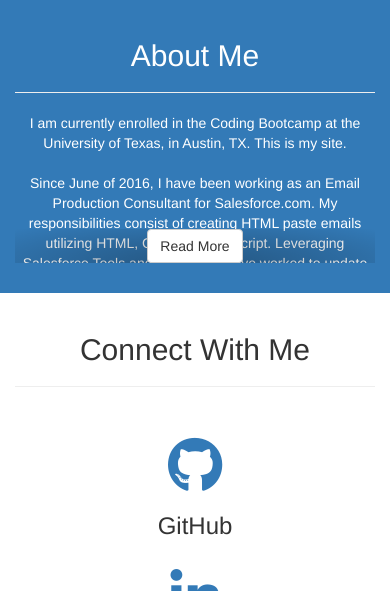
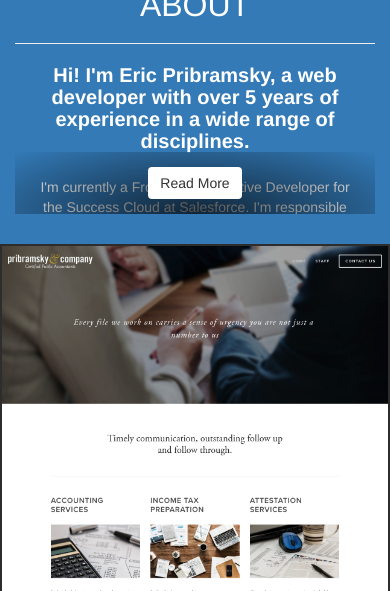
Before and after one commit to epribs/bootstrap_portfolio, a PHP site: page / in a window 390 px wide. Shown: the part 392-983 px from the top of the page. Run offline with PHP 8.4, Linux system fonts and the light colour scheme; some libraries are stand-ins or nearby versions.

Commit message:
updated portfolio, added screenshots, styles, and moved js out

```diff
--- a/assets/css/styles.css
+++ b/assets/css/styles.css
@@ -32,15 +49,33 @@ header .header-content .header-content-inner hr {
 header .header-content .header-content-inner p {
   font-weight: 400;
   color: rgba(255, 255, 255, 0.9);
-  font-size: 16px;
+  font-size: 24px;
   margin-bottom: 50px;
+}
+header .header-content .header-content-inner p em {
+  font-style: italic;
+  font-size:20px;
 }
 .section-heading {
   margin-top: 40px;
 }
+h2 {
+  font-weight:400;
+  text-transform: uppercase;
+  margin-top: 0;
+  margin-bottom: 0;
+  font-size: 32px;
+}
 .social-box {
   max-width: 400px;
   margin: 30px auto;
+}
+.social-box h3 {
+  font-weight: 200;
+  text-transform: lowercase;
+  margin-top: 0;
+  margin-bottom: 0;
+  font-size: 28px;
 }
 .social-box a {
   text-decoration: none;
@@ -53,19 +88,37 @@ header .header-content .header-content-inner p {
 	margin-bottom: 30px;
 }
 
+.aboutMe h4 {
+  font-weight:600;
+  margin-top: 0;
+  margin-bottom: 0;
+  padding: 0 25px;
+  font-size: 20px;
+}
+
+.aboutMe p {
+  padding: 25px;
+}
+
 .readMore {
 	position: absolute;
 	bottom: 0;
 	left: 0;
-	width: 100%;
+  width: 100%;
 	text-align: center;
 	margin:0;
-	padding: 0;
-	background-image: radial-gradient(center bottom, ellipse cover, rgba(0,0,0,0.3), transparent);
-	background-image: -o-radial-gradient(center bottom, ellipse cover, rgba(0,0,0,0.3), transparent);
-	background-image: -ms-radial-gradient(center bottom, ellipse cover, rgba(0,0,0,0.3), transparent);
-	background-image: -moz-radial-gradient(center bottom, ellipse cover, rgba(0,0,0,0.3), transparent);
-	background-image: -webkit-radial-gradient(center bottom, ellipse cover, rgba(0,0,0,0.3), transparent);
+  padding: 15px !important;
+  overflow: visible;
+	background-image: radial-gradient(center bottom, ellipse cover, rgba(0,0,0,0.7), transparent);
+	background-image: -o-radial-gradient(center bottom, ellipse cover, rgba(0,0,0,0.7), transparent);
+	background-image: -ms-radial-gradient(center bottom, ellipse cover, rgba(0,0,0,0.7), transparent);
+	background-image: -moz-radial-gradient(center bottom, ellipse cover, rgba(0,0,0,0.7), transparent);
+	background-image: -webkit-radial-gradient(center bottom, ellipse cover, rgba(0,0,0,0.7), transparent);
+}
+.readMore .btn {
+  border: rgba(0, 140, 186, 0.9);
+  border-radius: 4px;
+
 }
 .bg-dark {
   background-color: rgba(0,0,0,0.4);
@@ -108,16 +162,32 @@ header .header-content .header-content-inner p {
 .portfolio-box .portfolio-box-caption .portfolio-box-caption-content .project-category {
   text-transform: uppercase;
   font-weight: 600;
-  font-size: 14px;
+  font-size: 18px;
+}
+.portfolio-box-caption-content .text-faded {
+  font-style: italic;
+  font-weight: 100 !important;
+  font-size: 14px !important;
+  line-height: 1.2em;
+  text-transform: lowercase !important;
+  padding-bottom: 5px;
 }
 .portfolio-box .portfolio-box-caption .portfolio-box-caption-content .project-name {
-  font-size: 18px;
+  font-size: 24px;
 }
 .portfolio-box:hover .portfolio-box-caption {
   opacity: 1;
 }
 .portfolio-box:focus {
   outline: none;
+}
+.portfolio-box img {
+width: 100%;
+height: 350px;
+overflow: hidden;
+object-fit: cover;
+object-position: top left;
+border: rgba(0,0,0,0.7) 2px solid;
 }
 .no-gutter > [class*='col-'] {
   padding-right: 0;
--- /dev/null
+++ b/assets/js/script.js
@@ -0,0 +1,35 @@
+function readMore() {
+
+var $el, $ps, $up, totalHeight;
+    $(".aboutMe .btn").on("click",function() {
+
+      totalHeight = 0
+
+      $el = $(this);
+      $p  = $el.parent();
+      $up = $p.parent();
+      $ps = $up.find("p:not('.readMore')");
+
+      // measure how tall inside should be by adding together heights of all inside paragraphs (except read-more paragraph)
+      $ps.each(function() {
+        totalHeight += $(this).outerHeight();
+      });
+
+      $up
+        .css({
+          // Set height to prevent instant jumpdown when max height is removed
+          "min-height": 850,
+          "max-height": 890
+        })
+        .animate({
+          "height": totalHeight
+        });
+
+      // fade out read-more
+      $p.fadeOut();
+
+      // prevent jump-down
+      return false;
+
+    });
+  }
--- a/index.html
+++ b/index.html
@@ -25,9 +25,7 @@
       <script src="https://oss.maxcdn.com/respond/1.4.2/respond.min.js"></script>
     <![endif]-->
 
-		<link href="assets/css/styles.css" rel="stylesheet">
-
-
+	<link href="assets/css/styles.css" rel="stylesheet">
 
 	</head>
 	<body id="#page-top">
@@ -46,6 +44,7 @@
 		    <div class="collapse navbar-collapse" id="bs-example-navbar-collapse-1">
 
 		      <ul class="nav navbar-nav navbar-right">
+                <li><a href="#page-top">Home</a></li>
 		        <li><a href="#about">About</a></li>
 		        <li><a href="#portfolio">Portfolio</a></li>
 		        <li><a href="#contact">Contact</a></li>
@@ -57,10 +56,15 @@
 		<header class="transparent">
         <div class="header-content">
             <div class="header-content-inner">
-                <h1 id="homeHeading">Welcome!</h1>
-                <hr>
-                <p>Thank you for visiting my website.</p>
-                <a href="#about" class="btn btn-primary btn-xl page-scroll">Learn About Me</a>
+                <div class="header-left">
+                    <h1>Eric Pribramsky</h1>
+                    <h3>Front End Developer</h3>
+                </div>
+                <div class="header-right">
+                    <p id="homeHeading">...And idle hands build nothing that you can call your own.<br/>
+                        <em>-Levi The Poet</em>
+                    </p>
+                </div>
             </div>
         </div>
     </header>
@@ -69,55 +73,26 @@
         <div class="container">
             <div class="row">
                 <div class="col-lg-8 col-lg-offset-2 text-center">
-                    <h2 class="section-heading">About Me</h2>
+                    <h2 class="section-heading">About</h2>
                     <hr class="light">
                     <div class="aboutMe">
-                    <p class="text-faded">I am currently enrolled in the Coding Bootcamp at the University of Texas, in Austin, TX. This is my site.<br><br>
+                        <h4>Hi! I'm Eric Pribramsky, a web developer with over 5 years of experience in a wide range of disciplines.</h4>
+                        <p class="text-faded">
+                        I'm currently a Front End Interactive Developer for the Success Cloud at Salesforce. I'm responsible for working within the team to develop, code, launch, and maintain complex email and landing page campaigns. I code responsive emails and landing pages using HTML, CSS, Javascript, jQuery, and Ampscript. Also, I leverage the Salesforce Marketing Cloud tools to build highly dynamic and data-driven campaigns.<br><br>
 
-										Since June of 2016, I have been working as an Email Production Consultant for Salesforce.com. My responsibilities consist of creating HTML paste emails utilizing HTML, CSS, and Ampscript. Leveraging Salesforce Tools and Systems, I have worked to update content and script email personalization.<br><br>
+                        Before that, I consulted for the Customer Services Group within Salesforce as an Email Production Consultant. Clients I worked with include Best Buy, Limited Brands, Speedway, Michelin and BFGoodrich, UnitedHealthcare, and many others. My responsibilities consisted of creating HTML paste emails utilizing HTML, CSS - both inline and separate style sheets, and Ampscript. During this time, I was able to learn many of the Automation and Data tools within the Marketing Cloud to update content and script email personalization.<br><br>
 
-										Before joining Salesforce.com, I worked at FTD. I started as a Web Operations Coordinator, working with the IT and marketing teams to implement website changes. After 8 months, I was promoted to Marketing Associate.<br><br>
+                        Before joining Salesforce, I worked at FTD. I started as a Web Operations Coordinator, working with the IT and marketing teams to implement website changes. The company utilized a custom CMS to control the display of the site, as well as the pricing, discounts, and promoted arrangements. <br/><br/>
 
-										I graduated from West Virginia University with a Master of Science degree in Integrated Marketing Communications. I spent my time analyzing different company campaigns, building proposals, researching demographics, and calculating the effectiveness of current campaigns. I have studied the inner workings of marketing from all different aspects and know what it takes to pull off highly effective campaign; from customer experiences to social media.</p>
-										<p class="readMore"><a href="#" class="btn btn-default ">Read More</a></p></div>
+                        After 8 months, I was promoted to Marketing Associate where I developed my marketing skills for content and email promotion. I managed the planning, vision, and execution of the partnership email program. Partners included major airline carriers and hotel brands. I was responsible for building reports using Adobe Ominiture and SAP Business Objects. Then presenting my findings to my manager and higher level executives. I was also the liaison between the partnership marketing team and creative teams. I helped coordinate the design and implementation of assets on the main website, and partner portals. <br><br>
+
+                        Most recently, I completed a 24-week full stack coding bootcamp through the University of Texas. The classed covered much of the MERN stack, as well as bootstrap, Laravel, MySQL, Heroku, javascript testing, and security and session storage. In 2013, I graduated from West Virginia University with a Master of Science degree in Integrated Marketing Communications. I spent my time analyzing different company campaigns, building proposals, researching demographics, and calculating the effectiveness of current campaigns. I studied the inner workings of a marketing plan from all different aspects and know what it takes to pull off highly effective campaign; from customer experiences to social media.<br><br>
+
+                        In my freetime, I mentor underprivileged youth, and always look for ways to share my talents with others. I have a dog named, Fiona, and loves to be outside playing fetch. I am also an avid hockey player and enjoy mountain biking any chance I get.
+                        </p>
+
+                    <p class="readMore"><a href="javascript:void(0)" class="btn btn-default" onclick="readMore()">Read More</a></p></div>
                 </div>
-            </div>
-        </div>
-    </section>
-
-     <section id="social">
-        <div class="container">
-            <div class="row">
-                <div class="col-lg-12 text-center">
-                    <h2 class="section-heading">Connect With Me</h2>
-                    <hr class="primary">
-                </div>
-            </div>
-        </div>
-        <div class="container">
-            <div class="row">
-                <div class="col-lg-4 col-md-4 text-center">
-                    <div class="social-box">
-                    		<a href="https://github.com/epribs" target="_blank">
-                        <i class="fa fa-4x fa-github text-primary sr-icons"></i>
-                        <h3>GitHub</h3></a>
-                    </div>
-                </div>
-                <div class="col-lg-4 col-md-4 text-center">
-                    <div class="social-box">
-                    		<a href="https://www.linkedin.com/in/epribs" target="_blank">
-                        <i class="fa fa-4x fa-linkedin text-primary sr-icons"></i>
-                        <h3>LinkedIn</h3></a>
-                    </div>
-                </div>
-                <div class="col-lg-4 col-md-4 text-center">
-                    <div class="social-box">
-                    	<a href="http://stackoverflow.com/users/6088475/eric-p?tab=profile" target="_blank">
-                        <i class="fa fa-4x fa-stack-overflow text-primary sr-icons"></i>
-                        <h3>Stack Overflow</h3></a>
-                    </div>
-                </div>
-
             </div>
         </div>
     </section>
@@ -126,76 +101,80 @@
         <div class="container-fluid">
             <div class="row no-gutter popup-gallery">
                 <div class="col-lg-4 col-sm-6">
-                    <a href="#" class="portfolio-box">
+                    <a href="https://vanilla-sprout-pnxy.squarespace.com/" target="_blank" class="portfolio-box">
 
-                        <img src="assets/img/portfolio/thumb1.jpg" class="img-responsive" alt="">
+                        <img src="assets/img/portfolio/pcpa_thumb.png" class="img-responsive" alt="Pribramsky & Co. CPA">
                         <div class="portfolio-box-caption">
                             <div class="portfolio-box-caption-content">
-                                <!-- <div class="project-category text-faded">
-                                    JavaScript
-                                </div> -->
+
                                 <div class="project-name">
-                                    Hangman
+                                    Pribramsky & Co., CPA
+                                </div>
+                                <div class="project-category text-faded">
+                                        Squarespace, Custom HTML/CSS, Content Management
+                                    </div>
+                            </div>
+                        </div>
+                    </a>
+                </div>
+                <div class="col-lg-4 col-sm-6">
+                    <a href="https://getnastyfit.com/" class="portfolio-box">
+                        <img src="assets/img/portfolio/gnf_thumb.png" class="img-responsive" alt="Get Nasty Fit">
+                        <div class="portfolio-box-caption">
+                            <div class="portfolio-box-caption-content">
+
+                                <div class="project-name">
+                                    Get Nasty Fit with Jen
+                                </div>
+                                <div class="project-category text-faded">
+                                        Wordpress, custom theme, design, content management
                                 </div>
                             </div>
                         </div>
                     </a>
                 </div>
                 <div class="col-lg-4 col-sm-6">
-                    <a href="#" class="portfolio-box">
-                        <img src="assets/img/portfolio/thumb2.jpg" class="img-responsive" alt="">
+                    <a href="https://www.playmorebaseball.com/" target="_blank" class="portfolio-box">
+                        <img src="assets/img/portfolio/pmb_thumb.png" class="img-responsive" alt="Playmore Baseball">
                         <div class="portfolio-box-caption">
                             <div class="portfolio-box-caption-content">
-                                <!-- <div class="project-category text-faded">
-                                    Category
-                                </div> -->
                                 <div class="project-name">
-                                    RPG Game
+                                    Playmore Baseball
+                                </div>
+                                <div class="project-category text-faded">
+                                    Wordpress, custom theme, design, content management
                                 </div>
                             </div>
                         </div>
                     </a>
                 </div>
                 <div class="col-lg-4 col-sm-6">
-                    <a href="#" class="portfolio-box">
-                        <img src="assets/img/portfolio/thumb3.jpg" class="img-responsive" alt="">
+                    <a href="https://sheltered-shelf-94380.herokuapp.com/" target="_blank" class="portfolio-box">
+                        <img src="assets/img/portfolio/ffa_thumb.png" class="img-responsive" alt="Friend Finder App">
                         <div class="portfolio-box-caption">
                             <div class="portfolio-box-caption-content">
-                                <!-- <div class="project-category text-faded">
-                                    Category
-                                </div> -->
+
                                 <div class="project-name">
-                                    Trivia Game
+                                    Friend Finder App
+                                </div>
+                                <div class="project-category text-faded">
+                                    heroku, node.js, express.js, bootstrap, jquery
                                 </div>
                             </div>
                         </div>
                     </a>
                 </div>
                 <div class="col-lg-4 col-sm-6">
-                    <a href="#" class="portfolio-box">
-                        <img src="assets/img/portfolio/thumb4.jpg" class="img-responsive" alt="">
+                    <a href="javascript:void(0)" class="portfolio-box">
+                        <img src="assets/img/portfolio/koa_thumb.png" class="img-responsive" alt="">
                         <div class="portfolio-box-caption">
                             <div class="portfolio-box-caption-content">
-                                <!-- <div class="project-category text-faded">
-                                    Category
-                                </div> -->
+
                                 <div class="project-name">
-                                    Rutgers Info Widget
+                                    Customer Event Signup Page
                                 </div>
-                            </div>
-                        </div>
-                    </a>
-                </div>
-                <div class="col-lg-4 col-sm-6">
-                    <a href="#" class="portfolio-box">
-                        <img src="assets/img/portfolio/thumb5.jpg" class="img-responsive" alt="">
-                        <div class="portfolio-box-caption">
-                            <div class="portfolio-box-caption-content">
-                                <!-- <div class="project-category text-faded">
-                                    Category
-                                </div> -->
-                                <div class="project-name">
-                                    Rock Paper Scissors
+                                <div class="project-category text-faded">
+                                    javascript event validation, email confirmation
                                 </div>
                             </div>
                         </div>
@@ -220,73 +199,58 @@
         </div>
     </section>
 
-    <section id="contact">
+    <section id="social">
+            <div class="container">
+                <div class="row">
+                    <div class="col-lg-12 text-center">
+                        <h2 class="section-heading">Connect With Me</h2>
+                        <hr class="primary">
+                    </div>
+                </div>
+            </div>
+            <div class="container">
+                <div class="row">
+                    <div class="col-lg-4 col-md-4 text-center">
+                        <div class="social-box">
+                                <a href="https://github.com/epribs" target="_blank">
+                            <i class="fa fa-4x fa-github text-primary sr-icons"></i>
+                            <h3>GitHub</h3></a>
+                        </div>
+                    </div>
+                    <div class="col-lg-4 col-md-4 text-center">
+                        <div class="social-box">
+                                <a href="https://www.linkedin.com/in/epribs" target="_blank">
+                            <i class="fa fa-4x fa-linkedin text-primary sr-icons"></i>
+                            <h3>LinkedIn</h3></a>
+                        </div>
+                    </div>
+                    <div class="col-lg-4 col-md-4 text-center">
+                        <div class="social-box">
+                            <a id="email" href="mailto:ericpribramsky@gmail.com">
+                            <i class="fa fa-4x fa-envelope-o text-primary sr-icons" aria-hidden="true"></i>
+                            <h3>Email</h3></a>
+                        </div>
+                    </div>
+
+                </div>
+            </div>
+        </section>
+
+    <footer class="bg-primary">
         <div class="container">
             <div class="row">
                 <div class="col-lg-8 col-lg-offset-2 text-center">
-                    <h2 class="section-heading">Let's Get In Touch!</h2>
-                    <hr class="primary">
-                    <p>Ready to start your next project with us? That's great! Give us a call or send us an email and we will get back to you as soon as possible!</p>
-                </div>
-                <div class="col-lg-12 text-center">
-                    <i class="fa fa-envelope-o fa-3x sr-contact"></i>
-                    <p><a href="mailto:ericpribramsky@gmail.com">ericpribramsky@gmail.com</a></p>
-                </div>
-            </div>
-        </div>
-    </section>
-
-    <footer class="bg-primary" id="about">
-        <div class="container">
-            <div class="row">
-                <div class="col-lg-8 col-lg-offset-2 text-center">
-                    <hr class="light">
-                    <p class="text-faded">&copy; 2017 Eric Pribramsky
+                    <p class="text-faded">&copy; 2018
                 </div>
             </div>
         </div>
     </footer>
 
+    <script src="assets/js/script.js"></script>
+
 		<!-- jQuery (necessary for Bootstrap's JavaScript plugins) -->
     <script src="https://ajax.googleapis.com/ajax/libs/jquery/1.12.4/jquery.min.js"></script>
 
-		<script>
-    	var $el, $ps, $up, totalHeight;
-
-			$(".aboutMe .btn").on("click",function() {
-
-			  totalHeight = 0
-
-			  $el = $(this);
-			  $p  = $el.parent();
-			  $up = $p.parent();
-			  $ps = $up.find("p:not('.readMore')");
-
-			  // measure how tall inside should be by adding together heights of all inside paragraphs (except read-more paragraph)
-			  $ps.each(function() {
-			    totalHeight += $(this).outerHeight();
-			  });
-
-			  $up
-			    .css({
-			      // Set height to prevent instant jumpdown when max height is removed
-			      "height": $up.height(),
-			      "max-height": 714
-			    })
-			    .animate({
-			      "height": totalHeight
-			    });
-
-			  // fade out read-more
-			  $p.fadeOut();
-
-			  // prevent jump-down
-			  return false;
-
-			});
-
-
-    </script>
     <!-- Latest compiled and minified JavaScript -->
 		<script src="https://maxcdn.bootstrapcdn.com/bootstrap/3.3.7/js/bootstrap.min.js" integrity="sha384-Tc5IQib027qvyjSMfHjOMaLkfuWVxZxUPnCJA7l2mCWNIpG9mGCD8wGNIcPD7Txa" crossorigin="anonymous"></script>
 
```
Also changed, not shown: other parts of assets/css/styles.css (+35 -6 lines), assets/img/portfolio/ffa_thumb.png (added), assets/img/portfolio/koa_thumb.png (added), assets/img/portfolio/pcpa_thumb.png (added), 4 other files.
